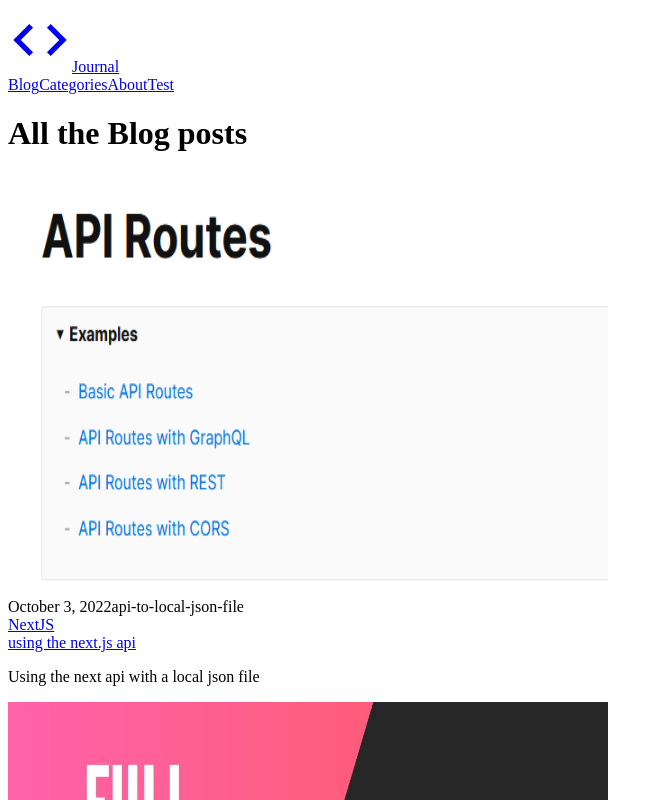
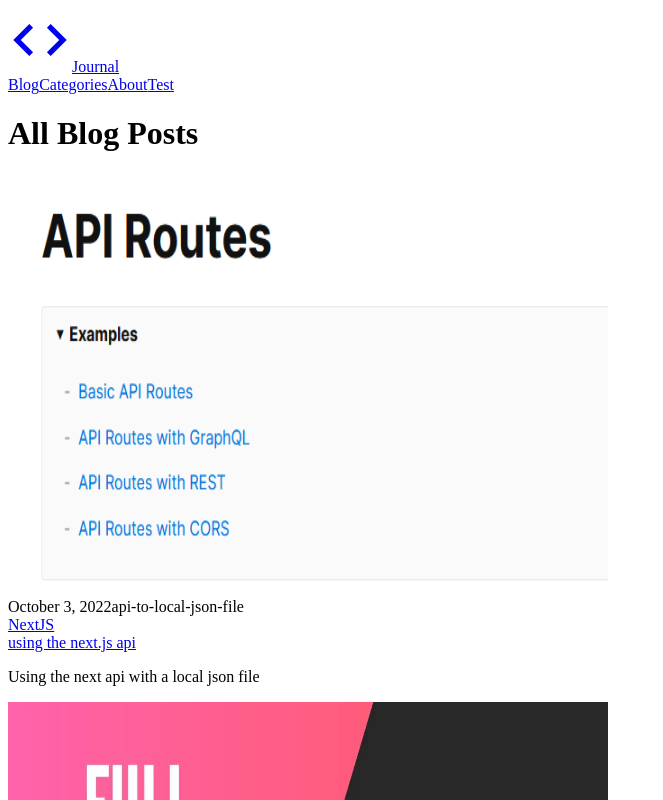
Before and after one commit to dormouseroared/next-blog, a Next.js app: page /blog in a window 1280 px wide. Shown: the top 800 px of the page, without its empty margins (0-663 px from the left). Built offline with nearby package versions, Linux system fonts and the light colour scheme.

Commit message:
change home and blog to have same styles and grid layout

```diff
--- a/components/Post.js
+++ b/components/Post.js
@@ -6,7 +6,7 @@ import CategoryLabel from "@components/CategoryLabel"
 export default function Post({post}) {
   return (
 
-    <div className="w-full p-6 bg-gray-200 rounded-lg shadow-lg mt-6">
+    <div className="w-full p-6 bg-gray-200 rounded-lg shadow-lg">
 
         <Image src={post.frontMatter.cover_image} alt="" height={420} width={600} className="mb-4 rounded" />
 
--- a/pages/blog/index.js
+++ b/pages/blog/index.js
@@ -10,8 +10,8 @@ export default function BlogIndexPage(props) {
     return (
         <Layout component="/blog BlogIndexPage">
 
-            <h1 className='text-3xl sm:text-5xl border-b-4 p-5 font-bold'>
-                All the Blog posts
+            <h1 className='text-3xl sm:text-5xl border-b-4 py-5 font-bold mb-6'>
+                All Blog Posts
             </h1>
 
 
--- a/pages/index.js
+++ b/pages/index.js
@@ -11,8 +11,8 @@ export default function HomePage(props) {
   return (
     <Layout component="/ HomePage">
 
-      <h1 className='text-5xl border-b-4 p-5 font-bold'>
-        Latest Blogs
+      <h1 className='text-3xl sm:text-5xl border-b-4 py-5 font-bold mb-6'>
+        Latest Blog Posts
       </h1>
 
 
```
